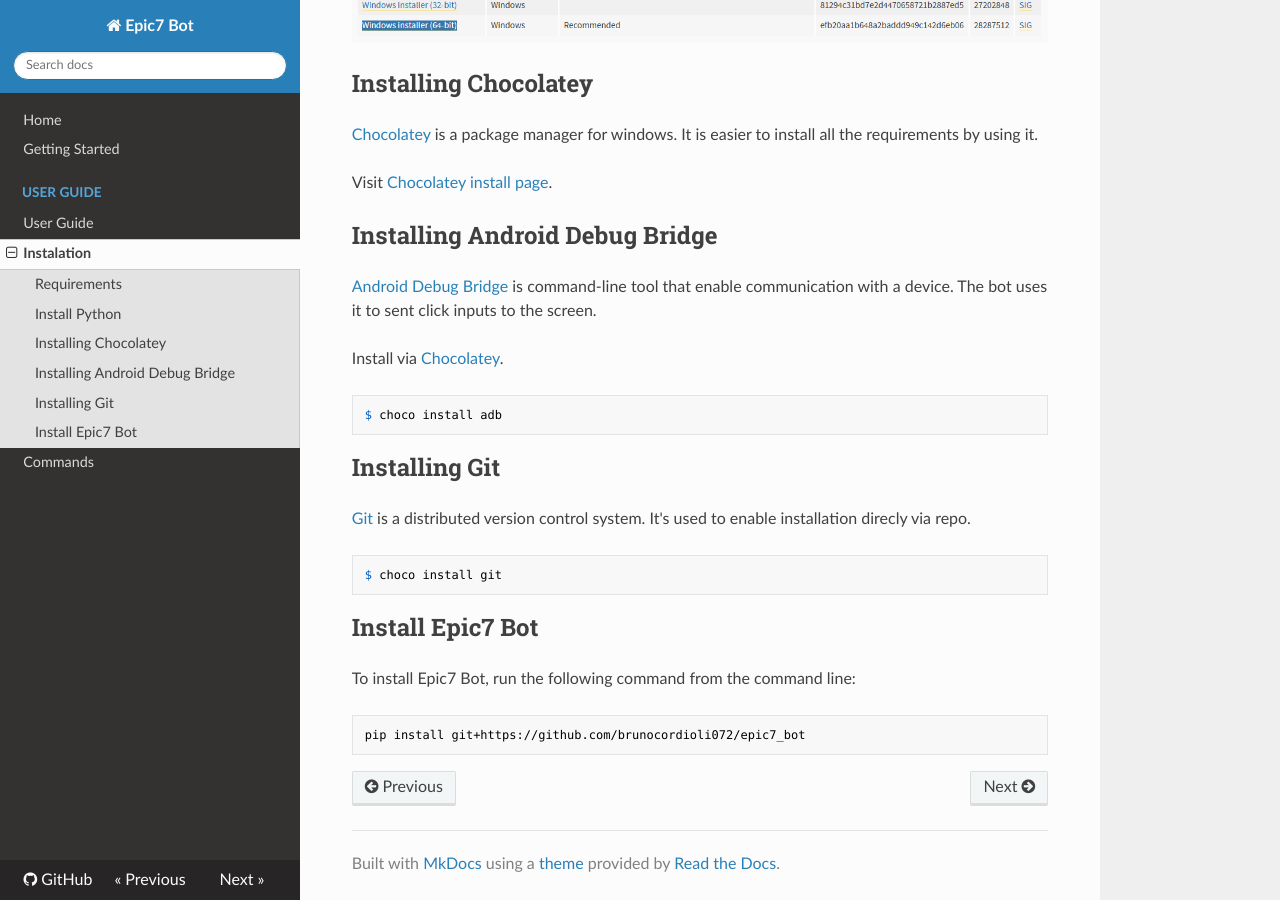
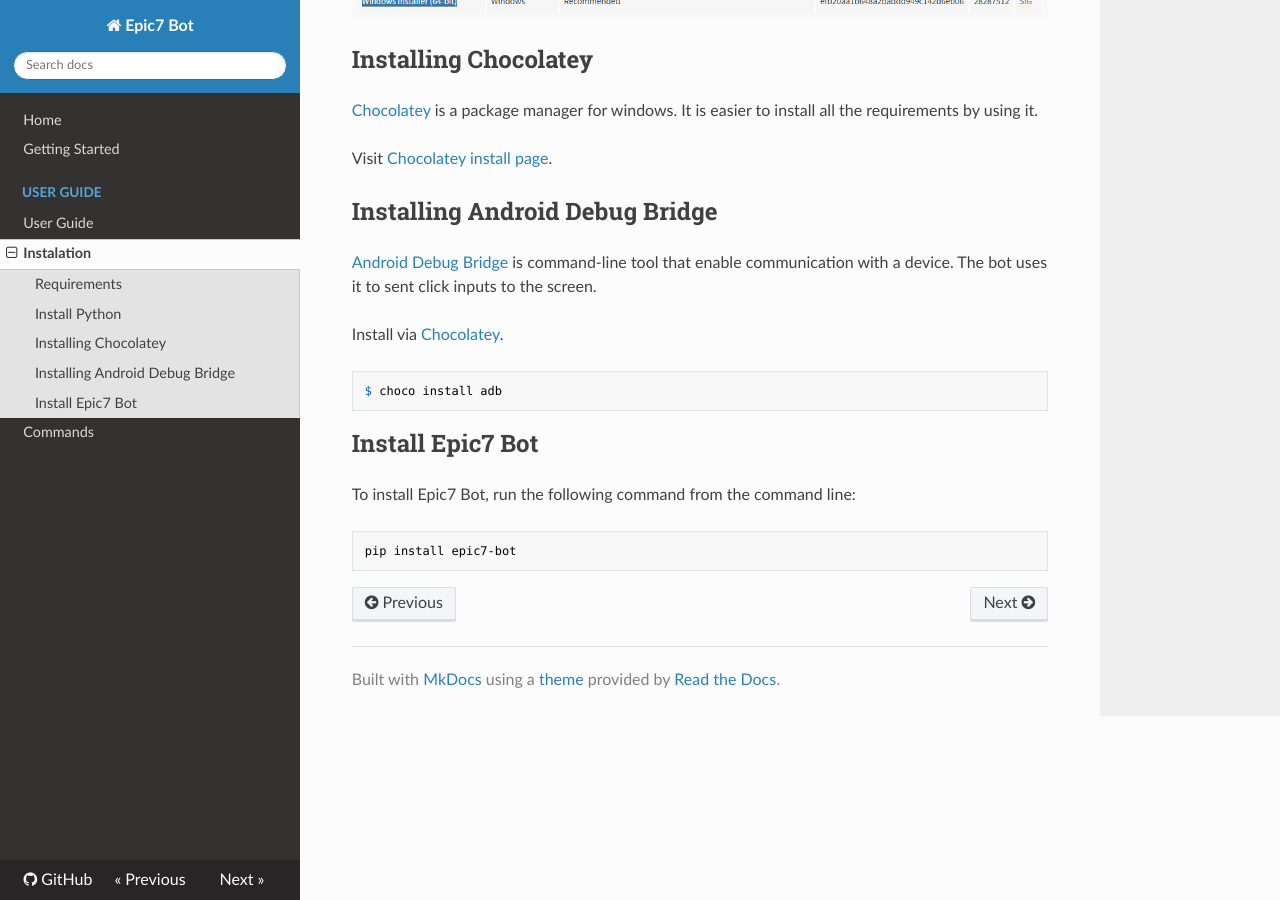
Before and after one commit to brunocordioli072/epic7_bot, an MkDocs documentation site: the page built from docs/user-guide/installation.md, in a window 1280 px wide and 900 px high, scrolled down 842 px. Built offline with MkDocs 1.6.1, drawn with Linux system fonts in a browser that asks for light colours; nearby versions of some CDN libraries.

Commit message:
fix: readme and docs pip installation

````diff
--- a/docs/user-guide/installation.md
+++ b/docs/user-guide/installation.md
@@ -9,8 +9,6 @@ A detailed guide.
 - [Python 3.4+]
 - [Chocolatey]
 - [Android Debug Bridge]
-- [Git]
-
 
 
 ## Install Python
@@ -37,18 +35,11 @@ Install via [Chocolatey].
 $ choco install adb
 ```
 
-## Installing Git
-[Git] is a distributed version control system. It's used to enable installation direcly via repo.
-
-```console
-$ choco install git
-```
-
 ## Install Epic7 Bot
 To install Epic7 Bot, run the following command from the command line:
 
 ```bash
-pip install git+https://github.com/brunocordioli072/epic7_bot
+pip install epic7-bot
 ```
 
 
@@ -57,4 +48,3 @@ pip install git+https://github.com/brunocordioli072/epic7_bot
 [Chocolatey install page]: https://chocolatey.org/install
 [Android Debug Bridge]: https://community.chocolatey.org/packages/adb
 [Python 3.4+]: https://www.python.org/downloads/release/python-392/
-[Git]: https://community.chocolatey.org/packages/git
````
Also changed, not shown: README.md (+1 -2 lines), docs/getting-started.md (+1 -2 lines).
